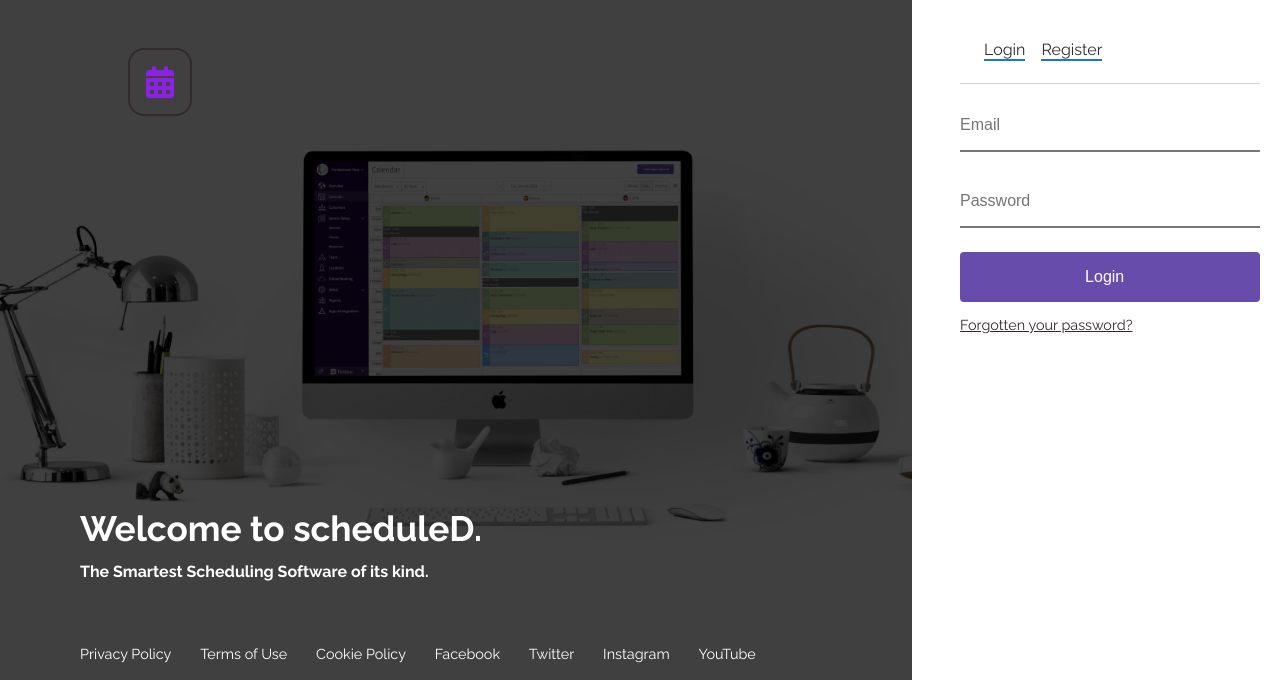
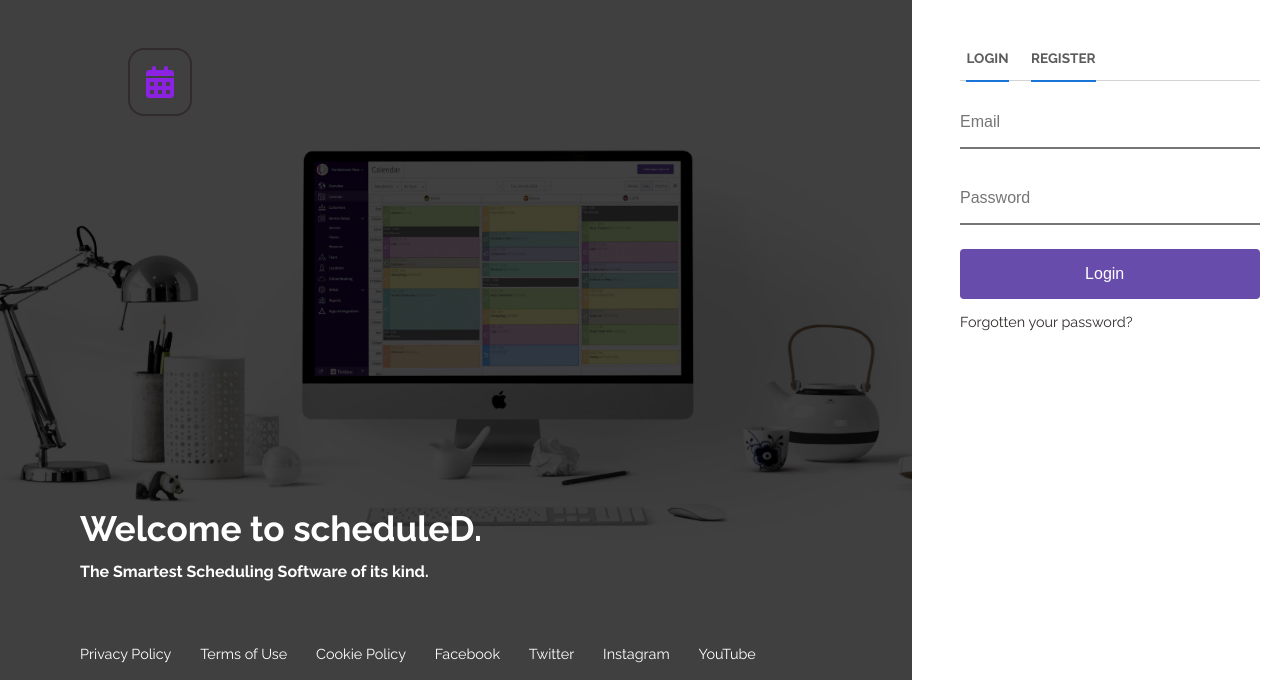
Before and after one commit to nanaabaackah/portfolio.io, a PHP site: page /schedule-builder/login.html in a window 1280 px wide. Shown: the top 680 px of the page. Run offline with PHP 8.4, Linux system fonts and the light colour scheme; some libraries are stand-ins or nearby versions.

Commit message:
files up-to-date

```diff
--- a/schedule-builder/login.html
+++ b/schedule-builder/login.html
@@ -35,19 +35,22 @@
                 </div>
             </div>
             <div class="right-container">
+                <div id="pin">
                     <nav>
                         <ul>
-                        <li><a href="">Login</a></li>
-                        <li><a href="">Register</a></li>
+                            <li><a href="">LOGIN</a></li>
+                            <li><a href="">REGISTER</a></li>
                         </ul>
                     </nav>
-
+                </div>
+                <div>
                     <form>
                         <input name="email" type="email" placeholder="Email" />
                         <input name="password" type="password" placeholder="Password" />
                         <button><a href="" >Login</a></button>
 
                     </form>
+                </div>
                 <div id="forgot">
                     <a href="">Forgotten your password?</a>
                 </div>
--- a/schedule-builder/styles/login.css
+++ b/schedule-builder/styles/login.css
@@ -92,28 +92,36 @@ h2{
     padding-left: 3em;
 }
 
-.right-container nav ul{
+#pin{
+    margin-left: 0em;
+    margin-top: 1em;
+}
+
+#pin nav ul{
     display: flex;
     flex-direction: row;
     list-style: none;
-    padding: 1.5em;
+    padding-top: 2em;
+    padding-bottom: 0.8em;
     text-align: left;
-    margin-left: 0em;
+    padding-left: 0em;
     border-bottom: solid 1px lightgray;
 }
 
-.right-container nav ul li{
+#pin nav ul li{
     padding-right: 1em;
-    padding-left: 0em;
-
+    padding-left: 0.4em;
 }
 
-.right-container nav a{
+#pin nav a{
     text-decoration: none;
-    color: var(--black);
+    color: #5c5c5c;
+    padding-bottom: 1em;
+    font-size: 0.85em;
+    font-weight: bold;
 }
 
-.right-container nav a{
+#pin nav a{
     border-bottom: solid 2px#1976d8;
 }
 
@@ -131,6 +139,11 @@ h2{
     width: 100%;
     margin-bottom: 1.5em;
     font-size: 1em;
+    color: #5c5c5c;
+}
+
+.right-container input[type="text"]{
+    color: #312b2b;
 }
 
 .right-container button{
@@ -153,4 +166,5 @@ form a{
 #forgot a{
     color: var(--black);
     font-size: 0.9em;
+    text-decoration: none;
 }
```
Also changed, not shown: schedule-builder/login.php (added, +15 -0 lines). Lines whose indentation alone changed are shown as unchanged.
